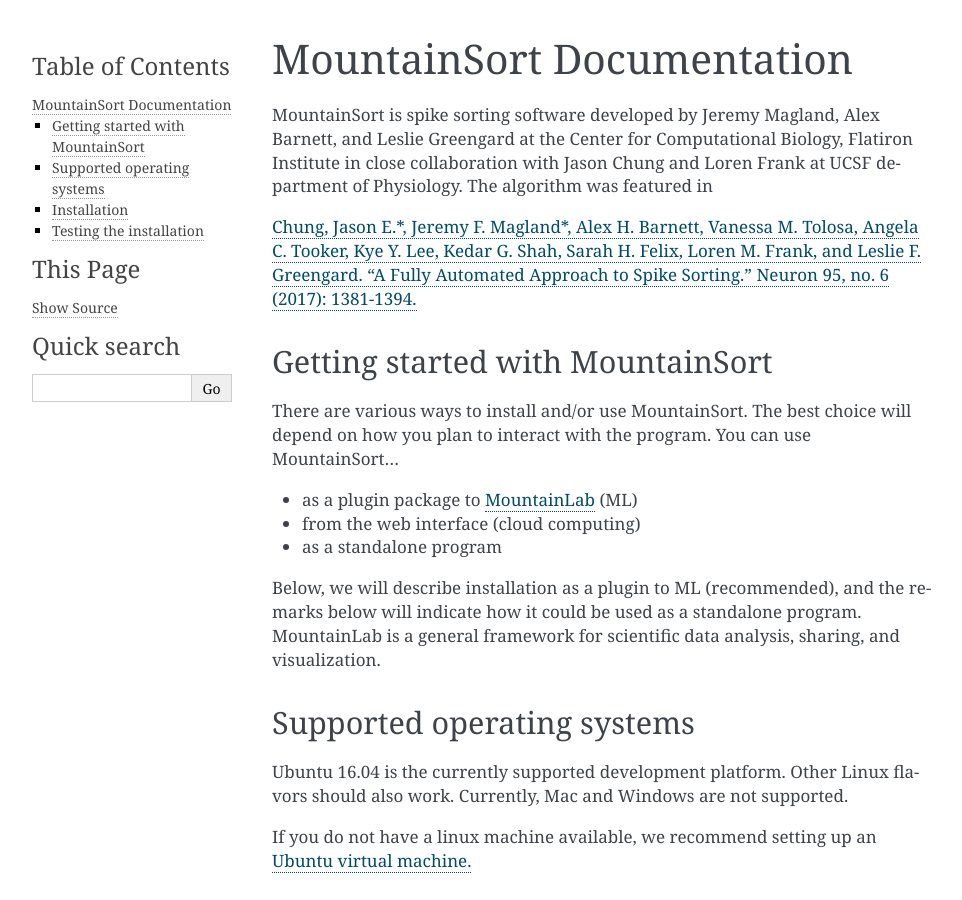
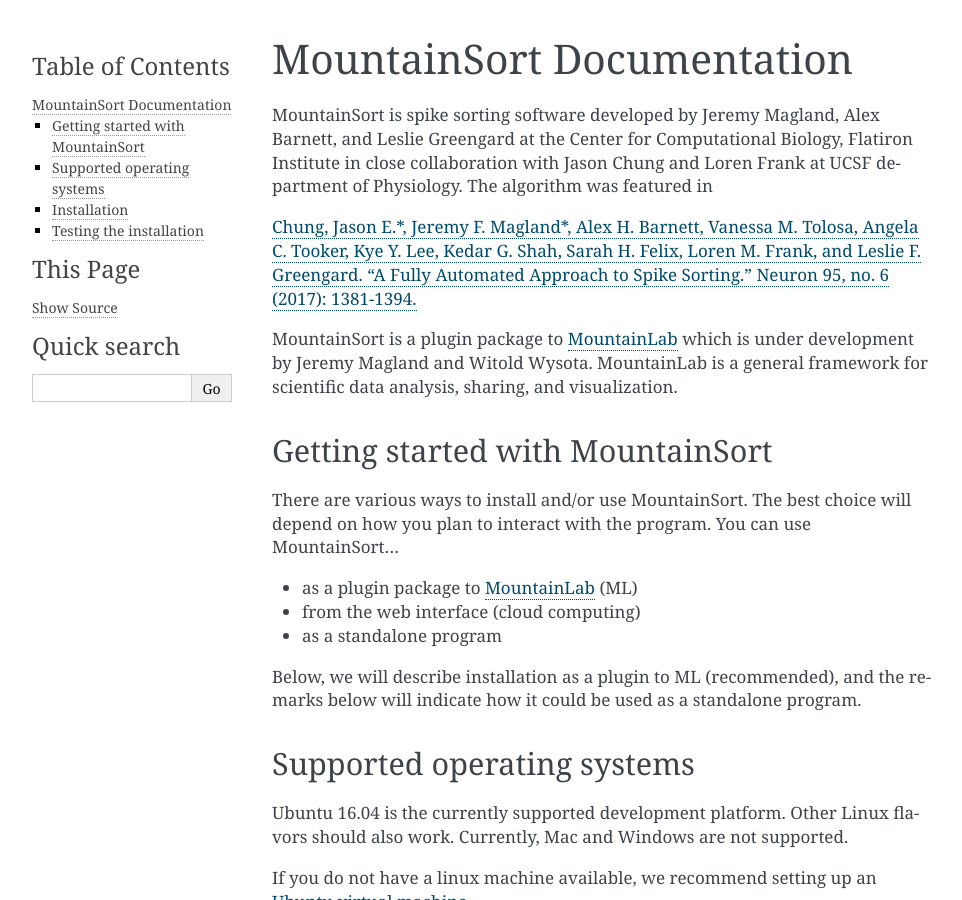
Before and after one commit to flatironinstitute/mountainsort, a Sphinx documentation site: the page built from docs/source/index.rst, in a window 1280 px wide and 900 px high. Shown: the whole window, without its empty margins (148-1110 px from the left). Built offline with Sphinx 7.4.7, drawn with Linux system fonts in a browser that asks for light colours; pages that are not in the unit, such as notebooks, are missing from menus; part of the change alters nothing that is shown.

```diff
--- a/docs/source/index.rst
+++ b/docs/source/index.rst
@@ -4,6 +4,8 @@ MountainSort Documentation
 MountainSort is spike sorting software developed by Jeremy Magland, Alex Barnett, and Leslie Greengard at the Center for Computational Biology, Flatiron Institute in close collaboration with Jason Chung and Loren Frank at UCSF department of Physiology. The algorithm was featured in
 
 `Chung, Jason E.*, Jeremy F. Magland*, Alex H. Barnett, Vanessa M. Tolosa, Angela C. Tooker, Kye Y. Lee, Kedar G. Shah, Sarah H. Felix, Loren M. Frank, and Leslie F. Greengard. "A Fully Automated Approach to Spike Sorting." Neuron 95, no. 6 (2017): 1381-1394. <http://www.cell.com/neuron/fulltext/S0896-6273(17)30745-6>`_
+
+MountainSort is a plugin package to :doc:`MountainLab <mountainlab/mountainlab>` which is under development by Jeremy Magland and Witold Wysota. MountainLab is a general framework for scientific data analysis, sharing, and visualization.
 
 Getting started with MountainSort
 ---------------------------------
@@ -14,7 +16,7 @@ There are various ways to install and/or use MountainSort. The best choice will
 * from the web interface (cloud computing)
 * as a standalone program
 
-Below, we will describe installation as a plugin to ML (recommended), and the remarks below will indicate how it could be used as a standalone program. MountainLab is a general framework for scientific data analysis, sharing, and visualization.
+Below, we will describe installation as a plugin to ML (recommended), and the remarks below will indicate how it could be used as a standalone program.
 
 Supported operating systems
 ---------------------------
```
Also changed, not shown: 3 other files.
